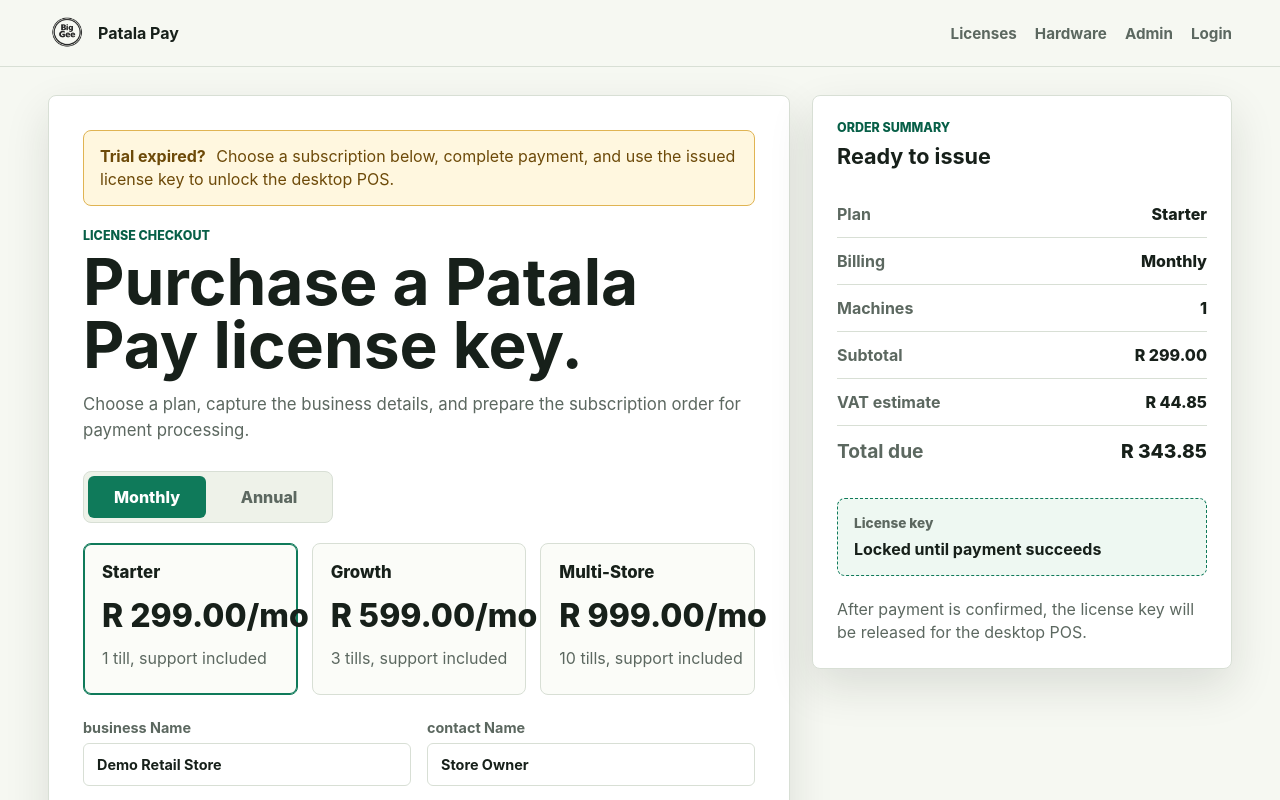
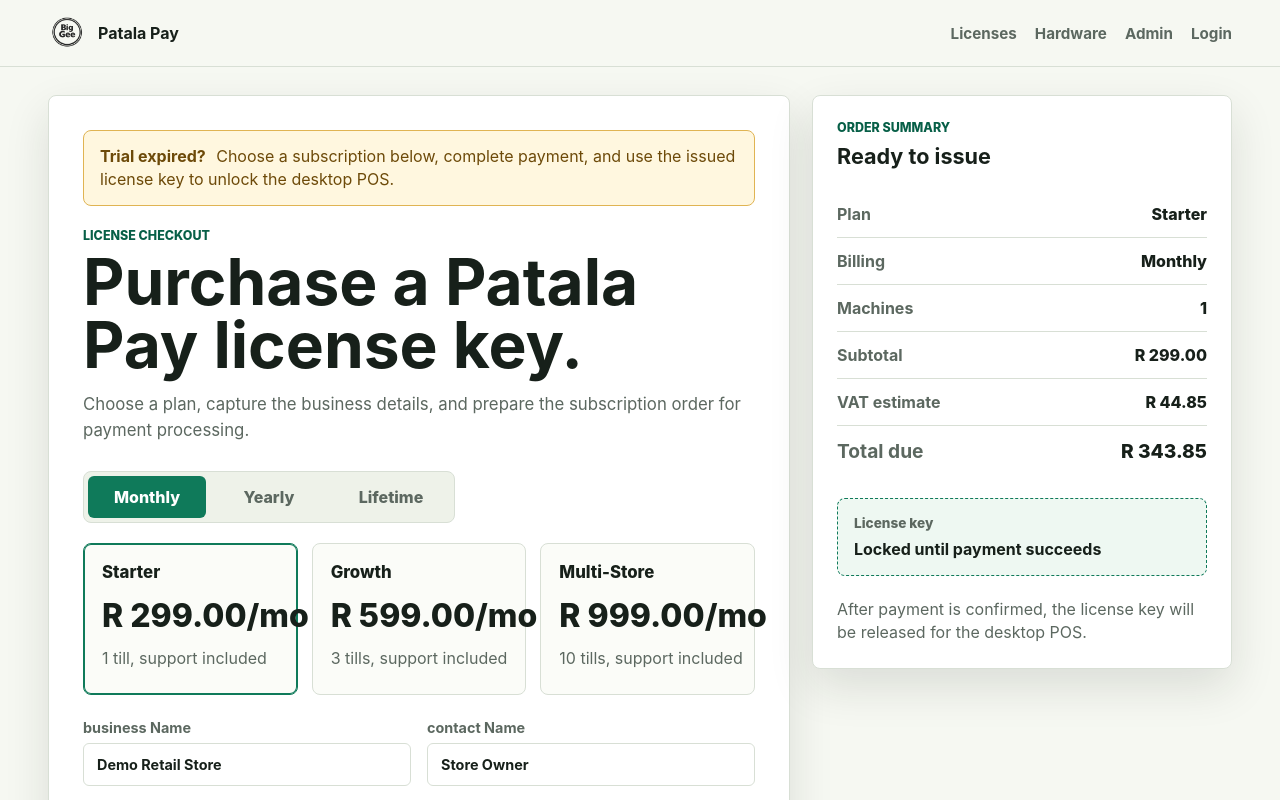
Before and after one commit to Expertpiper101/patala-pay, a React (Vite) app: page / in a window 1280 px wide. Shown: the top 800 px of the page. Built offline with nearby package versions, Linux system fonts and the light colour scheme.

Commit message:
Add customer license order history

```diff
--- a/src/App.jsx
+++ b/src/App.jsx
@@ -10,9 +10,9 @@
 ];
 
 const plans = {
-  starter: { name: "Starter", monthly: 299, annual: 2990, machineLimit: 1 },
-  growth: { name: "Growth", monthly: 599, annual: 5990, machineLimit: 3 },
-  multi: { name: "Multi-Store", monthly: 999, annual: 9990, machineLimit: 10 },
+  starter: { name: "Starter", monthly: 299, annual: 2990, lifetime: 8990, machineLimit: 1 },
+  growth: { name: "Growth", monthly: 599, annual: 5990, lifetime: 17990, machineLimit: 3 },
+  multi: { name: "Multi-Store", monthly: 999, annual: 9990, lifetime: 29990, machineLimit: 10 },
 };
 
 const hardwareProducts = {
@@ -51,6 +51,29 @@
   return `SPP-${plan.name.toUpperCase()}-${customerCode(business)}-${String(machines).padStart(4, "0")}-${serial}`;
 }
 
+function addMonths(date, months) {
+  const output = new Date(date);
+  output.setMonth(output.getMonth() + months);
+  return output;
+}
+
+function licenseExpiryFor(term, createdAt) {
+  if (term === "lifetime") return null;
+  return addMonths(new Date(createdAt), term === "annual" ? 12 : 1).toISOString();
+}
+
+function billingLabel(term) {
+  if (term === "annual") return "Yearly";
+  if (term === "lifetime") return "Lifetime";
+  return "Monthly";
+}
+
+function licenseState(order) {
+  if (order.paymentStatus !== "Paid") return "Unpaid";
+  if (!order.licenseExpiresAt) return "Active";
+  return new Date(order.licenseExpiresAt) >= new Date() ? "Active" : "Expired";
+}
+
 function copyText(value) {
   if (navigator.clipboard?.writeText) {
     navigator.clipboard.writeText(value);
@@ -65,6 +88,56 @@
   input.select();
   document.execCommand("copy");
   document.body.removeChild(input);
+}
+
+function OrderHistory({ session, orders }) {
+  const [copiedOrder, setCopiedOrder] = useState("");
+  if (!session) return null;
+
+  const userEmail = String(session.email || "").toLowerCase();
+  const licenseOrders = orders
+    .filter((order) => order.type === "License")
+    .filter((order) => String(order.userEmail || order.email || "").toLowerCase() === userEmail)
+    .map((order) => ({ ...order, billingTerm: order.billingTerm || (String(order.item).toLowerCase().includes("annual") ? "annual" : "monthly") }));
+
+  return (
+    <section className="orders-section customer-history">
+      <div className="section-title-row">
+        <div>
+          <p className="eyebrow">Order history</p>
+          <h2>Your licenses</h2>
+        </div>
+      </div>
+      {!licenseOrders.length ? (
+        <p className="empty-cart">No license orders for this account yet.</p>
+      ) : (
+        <div className="orders-table-wrap">
+          <table>
+            <thead>
+              <tr><th>Order</th><th>Date</th><th>Type</th><th>Payment</th><th>License</th><th>Expires</th><th>Key</th></tr>
+            </thead>
+            <tbody>
+              {licenseOrders.map((order) => {
+                const state = licenseState(order);
+                const canCopy = order.paymentStatus === "Paid" && order.licenseReleased && order.licenseKey;
+                return (
+                  <tr key={order.id}>
+                    <td>{order.id}</td>
+                    <td>{new Date(order.createdAt).toLocaleDateString("en-ZA")}</td>
+                    <td>{billingLabel(order.billingTerm)}</td>
+                    <td><span className="status-pill">{order.paymentStatus === "Paid" ? "Paid" : "Unpaid"}</span></td>
+                    <td><span className={`status-pill ${state === "Expired" ? "is-expired" : state === "Unpaid" ? "is-unpaid" : ""}`}>{state}</span></td>
+                    <td>{order.licenseExpiresAt ? new Date(order.licenseExpiresAt).toLocaleDateString("en-ZA") : "Lifetime"}</td>
+                    <td>{canCopy ? <div className="history-license-key"><code>{order.licenseKey}</code><button type="button" onClick={() => { copyText(order.licenseKey); setCopiedOrder(order.id); }}>{copiedOrder === order.id ? "Copied" : "Copy"}</button></div> : "Hidden until paid"}</td>
+                  </tr>
+                );
+              })}
+            </tbody>
+          </table>
+        </div>
+      )}
+    </section>
+  );
 }
 
 function BrandNav({ view, setView, session, logout }) {
@@ -158,31 +231,35 @@
   );
 }
 
-function LicenseView({ session, requireLogin, addOrder }) {
+function LicenseView({ session, requireLogin, addOrder, orders }) {
   const [selectedPlan, setSelectedPlan] = useState("starter");
   const [term, setTerm] = useState("monthly");
   const [form, setForm] = useState({ businessName: "Demo Retail Store", contactName: "Store Owner", email: "owner@example.com", phone: "+27 82 000 0000", machines: 1, paymentMethod: "payfast", notes: "" });
   const plan = plans[selectedPlan];
   const machines = Math.max(1, Number(form.machines || 1));
   const extraMachines = Math.max(0, machines - plan.machineLimit);
-  const subtotal = plan[term] + extraMachines * (term === "annual" ? 1490 : 149);
+  const subtotal = plan[term] + extraMachines * (term === "lifetime" ? 4490 : term === "annual" ? 1490 : 149);
   const vat = subtotal * 0.15;
   const total = subtotal + vat;
 
   const submit = (event) => {
     event.preventDefault();
     if (!requireLogin()) return;
+    const createdAt = new Date().toISOString();
     const order = {
       id: `SPP-${Date.now()}`,
       type: "License",
+      userEmail: session.email,
       customer: form.businessName,
-      item: `${plan.name} ${term}`,
+      item: `${plan.name} ${billingLabel(term)}`,
+      billingTerm: term,
       total,
       status: form.paymentMethod === "eft" ? "Invoice" : "Payment link",
       paymentStatus: "Pending",
       licenseKey: createLicenseKey(plan, form.businessName, machines),
       licenseReleased: false,
-      createdAt: new Date().toISOString(),
+      licenseExpiresAt: licenseExpiryFor(term, createdAt),
+      createdAt,
     };
     addOrder(order);
     if (form.paymentMethod === "payfast") {
@@ -201,13 +278,13 @@
             <p className="lede">Choose a plan, capture the business details, and prepare the subscription order for payment processing.</p>
           </div>
           <div className="billing-toggle">
-            {["monthly", "annual"].map((value) => <button key={value} className={`term-button ${term === value ? "is-active" : ""}`} type="button" onClick={() => setTerm(value)}>{value === "monthly" ? "Monthly" : "Annual"}</button>)}
+            {["monthly", "annual", "lifetime"].map((value) => <button key={value} className={`term-button ${term === value ? "is-active" : ""}`} type="button" onClick={() => setTerm(value)}>{billingLabel(value)}</button>)}
           </div>
           <div className="plans-grid">
             {Object.entries(plans).map(([key, value]) => (
               <button key={key} className={`plan-card ${selectedPlan === key ? "is-selected" : ""}`} type="button" onClick={() => setSelectedPlan(key)}>
                 <span className="plan-name">{value.name}</span>
-                <span className="plan-price">{money(value[term])}{term === "annual" ? "/yr" : "/mo"}</span>
+                <span className="plan-price">{money(value[term])}{term === "lifetime" ? "" : term === "annual" ? "/yr" : "/mo"}</span>
                 <span className="plan-note">{value.machineLimit} till{value.machineLimit > 1 ? "s" : ""}, support included</span>
               </button>
             ))}
@@ -226,7 +303,7 @@
           <div><p className="eyebrow">Order summary</p><h2>Ready to issue</h2></div>
           <dl className="summary-list">
             <div><dt>Plan</dt><dd>{plan.name}</dd></div>
-            <div><dt>Billing</dt><dd>{term === "annual" ? "Annual" : "Monthly"}</dd></div>
+            <div><dt>Billing</dt><dd>{billingLabel(term)}</dd></div>
             <div><dt>Machines</dt><dd>{machines}</dd></div>
             <div><dt>Subtotal</dt><dd>{money(subtotal)}</dd></div>
             <div><dt>VAT estimate</dt><dd>{money(vat)}</dd></div>
@@ -236,6 +313,7 @@
           <p className="unlock-note">After payment is confirmed, the license key will be released for the desktop POS.</p>
         </aside>
       </section>
+      <OrderHistory session={session} orders={orders} />
     </main>
   );
 }
@@ -253,7 +331,7 @@
     if (!requireLogin()) return;
     if (!entries.length) return;
     const item = entries.map(([key, qty]) => `${qty} x ${hardwareProducts[key].name}`).join(", ");
-    const order = { id: `HW-${Date.now()}`, type: "Hardware", customer: form.businessName || "Unnamed Customer", item, total, status: "Quote", createdAt: new Date().toISOString() };
+    const order = { id: `HW-${Date.now()}`, type: "Hardware", userEmail: session.email, customer: form.businessName || "Unnamed Customer", item, total, status: "Quote", paymentStatus: "Pending", createdAt: new Date().toISOString() };
     addOrder(order);
     window.simplePosPayFast?.submitPayment(order);
   };
@@ -347,6 +425,7 @@
     if (payment === "success" && returnedOrder) {
       const next = savedOrders.map((order) => order.id === orderId ? {
         ...order,
+        userEmail: order.userEmail || session?.email || "",
         status: "Paid",
         paymentStatus: "Paid",
         licenseReleased: order.type === "License" ? true : order.licenseReleased,
@@ -416,7 +495,7 @@
         </section>
       ) : null}
       {view === "login" ? <LoginView setView={setView} setSession={setSession} /> : null}
-      {view === "licenses" ? <LicenseView session={session} requireLogin={requireLogin} addOrder={addOrder} /> : null}
+      {view === "licenses" ? <LicenseView session={session} requireLogin={requireLogin} addOrder={addOrder} orders={orders} /> : null}
       {view === "hardware" ? <HardwareView session={session} requireLogin={requireLogin} addOrder={addOrder} /> : null}
       {view === "admin" ? <AdminView session={session} orders={orders} setOrders={setOrders} setView={setView} setSession={setSession} /> : null}
     </>
--- a/styles.css
+++ b/styles.css
@@ -289,7 +289,7 @@
 
 .billing-toggle {
   display: inline-grid;
-  grid-template-columns: 1fr 1fr;
+  grid-template-columns: repeat(3, 1fr);
   gap: 4px;
   margin-top: 28px;
   padding: 4px;
@@ -575,6 +575,49 @@
   color: var(--accent-strong);
   font-size: 0.85rem;
   font-weight: 800;
+}
+
+.status-pill.is-expired {
+  background: #fbe9e4;
+  color: var(--danger);
+}
+
+.status-pill.is-unpaid {
+  background: #fff4db;
+  color: #7a5410;
+}
+
+.customer-history {
+  max-width: none;
+}
+
+.history-license-key {
+  display: grid;
+  grid-template-columns: minmax(180px, 1fr) auto;
+  gap: 8px;
+  align-items: center;
+}
+
+.history-license-key code {
+  padding: 8px;
+  border: 1px dashed var(--accent);
+  border-radius: 6px;
+  background: #eef8f2;
+  color: var(--accent-strong);
+  font-size: 0.86rem;
+  font-weight: 850;
+  overflow-wrap: anywhere;
+}
+
+.history-license-key button {
+  min-height: 32px;
+  border: 0;
+  border-radius: 6px;
+  background: var(--accent);
+  color: #ffffff;
+  cursor: pointer;
+  font-weight: 850;
+  padding: 0 10px;
 }
 
 .hardware-shell {
```
Also changed, not shown: 1 other file (tests, documents, lock files or other folders).
